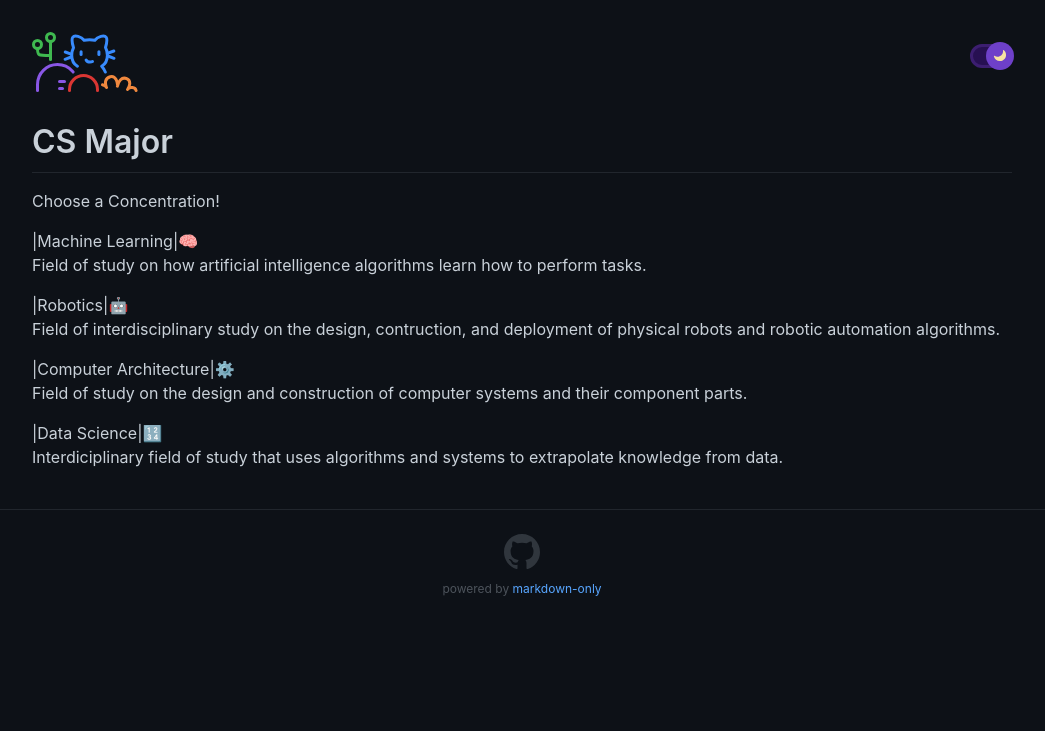
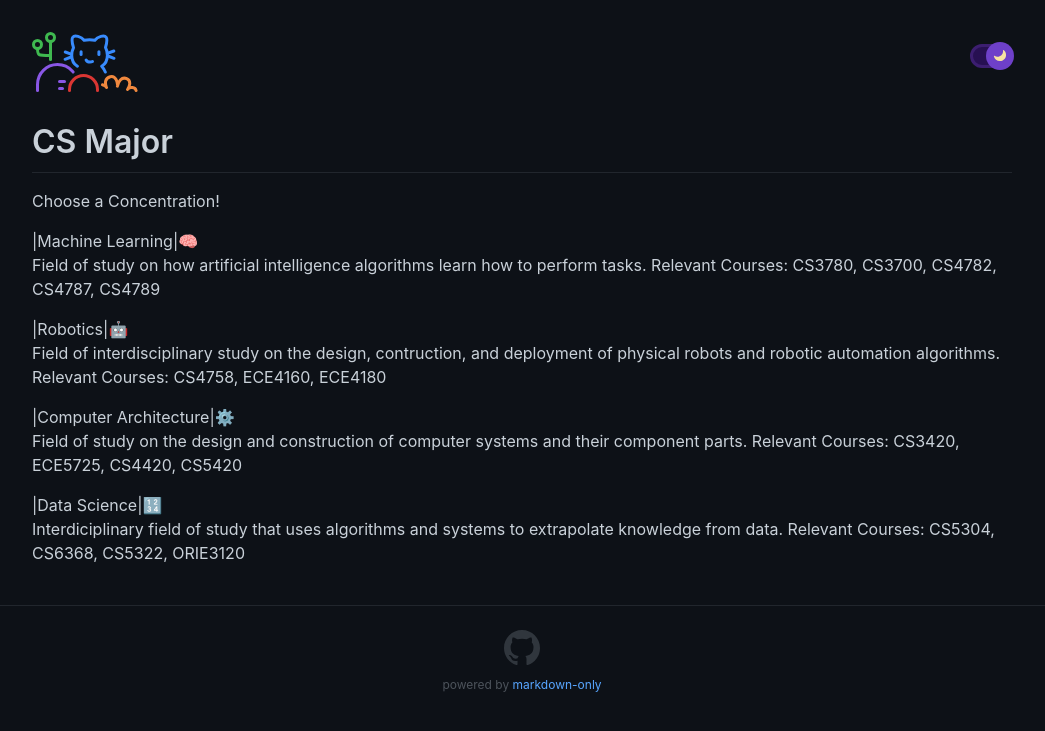
Before and after one commit to jmyphn/engineering-wiki, a Jekyll site: the page built from cs.md, in a window 1280 px wide. Shown: the top 731 px of the page, without its empty margins (118-1163 px from the left). Built offline with Jekyll 4.4.1, drawn with Linux system fonts in a browser that asks for light colours.

Commit message:
cs page updated

```diff
--- a/cs.md
+++ b/cs.md
@@ -9,15 +9,17 @@ Choose a Concentration!
 
 |Machine Learning|🧠
     Field of study on how artificial intelligence algorithms learn how to perform tasks.
-
+    Relevant Courses: CS3780, CS3700, CS4782, CS4787, CS4789
 
 |Robotics|🤖
     Field of interdisciplinary study on the design, contruction, and  deployment of physical robots and robotic automation algorithms.
+    Relevant Courses: CS4758, ECE4160, ECE4180
 
 
 |Computer Architecture|⚙️
     Field of study on the design and construction of computer systems and their component parts.
-
+    Relevant Courses: CS3420, ECE5725, CS4420, CS5420
 
 |Data Science|🔢
     Interdiciplinary field of study that uses algorithms and systems to extrapolate knowledge from data.
+    Relevant Courses: CS5304, CS6368, CS5322, ORIE3120
```
